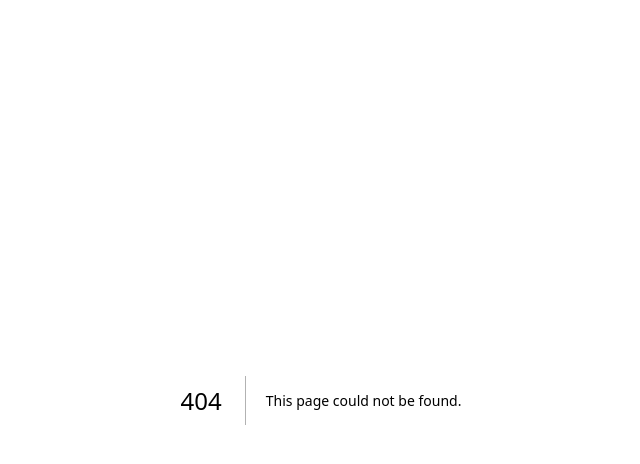
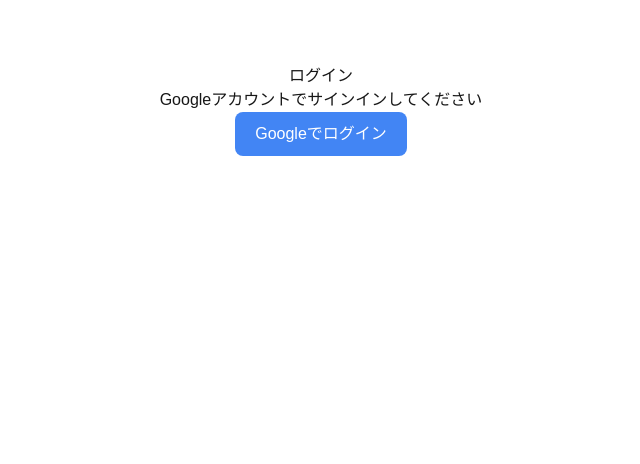
Before and after one commit to e204208iy/2025_dii_app, a Next.js app: page /login in a window 1280 px wide. Before the commit this address had no page. Shown: the top 464 px of the page, without its empty margins (319-959 px from the left). Built offline with nearby package versions, Linux system fonts and the light colour scheme.

Commit message:
google oauthを追加途中

```diff
--- /dev/null
+++ b/app/api/auth/[...nextauth]/route.ts
@@ -0,0 +1,29 @@
+import NextAuth from "next-auth";
+import GoogleProvider from "next-auth/providers/google";
+
+const isAuthEnabled = process.env.NEXT_PUBLIC_ENABLE_AUTH === "true";
+
+const handler = NextAuth({
+  providers: isAuthEnabled
+    ? [
+        GoogleProvider({
+          clientId: process.env.GOOGLE_CLIENT_ID!,
+          clientSecret: process.env.GOOGLE_CLIENT_SECRET!,
+        }),
+      ]
+    : [],
+  session: { strategy: "jwt" },
+  callbacks: {
+    async session({ session, token }) {
+      // セッション情報をカスタマイズしたい場合はここに
+      return session;
+    },
+    async signIn({ user, account, profile }) {
+      // 認証OFF時は常に通す
+      if (!isAuthEnabled) return true;
+      return !!user && !!account;
+    },
+  },
+});
+
+export { handler as GET, handler as POST };
--- /dev/null
+++ b/app/login/page.tsx
@@ -0,0 +1,24 @@
+"use client";
+
+import { signIn } from "next-auth/react";
+
+export default function LoginPage() {
+    return (
+        <div style={{ textAlign: "center", marginTop: "4rem" }}>
+            <h1>ログイン</h1>
+            <p>Googleアカウントでサインインしてください</p>
+            <button
+                onClick={() => signIn("google")}
+                style={{
+                background: "#4285F4",
+                color: "white",
+                padding: "10px 20px",
+                borderRadius: "8px",
+                border: "none",
+                }}
+            >
+                Googleでログイン
+            </button>
+        </div>
+    );
+}
--- a/app/survey/result/page.tsx
+++ b/app/survey/result/page.tsx
@@ -1,9 +1,9 @@
 "use client";
 
-import { useEffect, useState } from "react";
+import { useEffect, useState, Suspense } from "react";
 import { useSearchParams } from "next/navigation";
 
-export default function SurveyResultPage() {
+function SurveyResultContent() {
     const searchParams = useSearchParams();
     const [survey, setSurvey] = useState<any>(null);
     const [loading, setLoading] = useState(true);
@@ -42,3 +42,11 @@ export default function SurveyResultPage() {
         </div>
     );
     }
+
+export default function SurveyResultPage() {
+  return (
+    <Suspense fallback={<p>読み込み中...</p>}>
+      <SurveyResultContent />
+    </Suspense>
+  );
+}
--- /dev/null
+++ b/middleware.ts
@@ -0,0 +1,23 @@
+import { withAuth } from "next-auth/middleware";
+
+const isAuthEnabled = process.env.NEXT_PUBLIC_ENABLE_AUTH === "true";
+
+export default isAuthEnabled
+  ? withAuth({
+      callbacks: {
+        authorized: ({ token }) => {
+          // 認証ON時：ログイン必須
+          return !!token;
+        },
+      },
+      pages: {
+        signIn: "/login",
+      },
+    })
+  : function middleware() {
+      // 認証OFFモード（すべて通す）
+    };
+
+export const config = {
+  matcher: ["/survey/:path*"],
+};
--- a/package.json
+++ b/package.json
@@ -11,6 +11,7 @@
   "dependencies": {
     "mongoose": "^8.19.3",
     "next": "16.0.1",
+    "next-auth": "^4.24.13",
     "react": "19.2.0",
     "react-dom": "19.2.0",
     "react-hook-form": "^7.66.0"
```
Also changed, not shown: 1 other file (tests, documents, lock files or other folders). Lines whose indentation alone changed are shown as unchanged.
